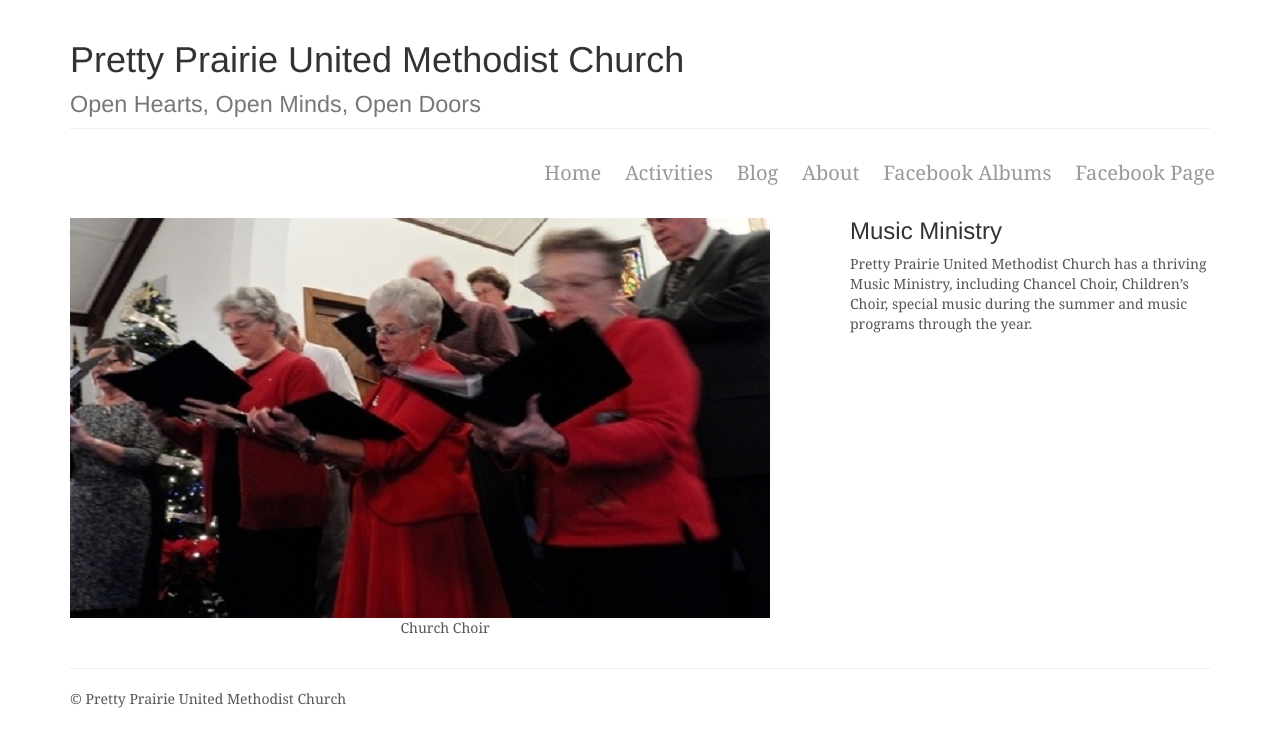
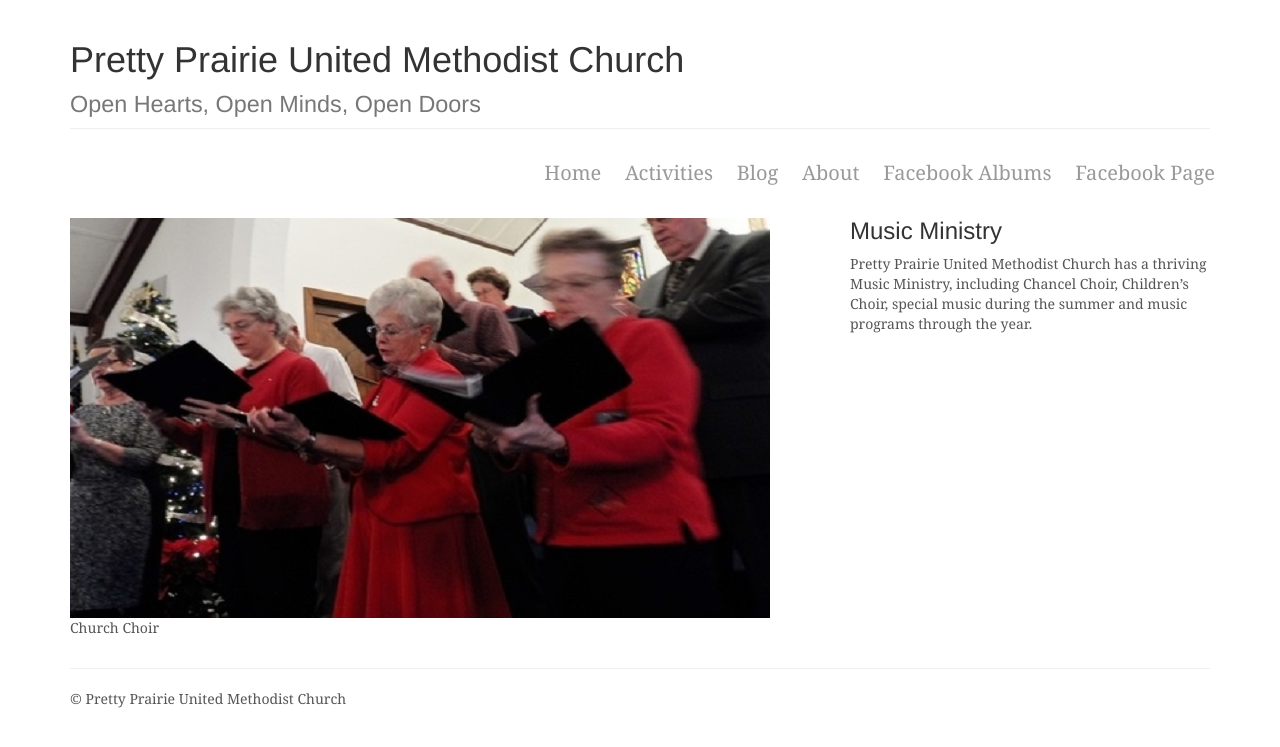
Before and after one commit to KatherineMichel/self-hosted-church-website-jekyll, a Jekyll site: the page built from musicministry.md, in a window 1280 px wide. Shown: the top 747 px of the page. Built offline with Jekyll 4.4.1, drawn with Linux system fonts in a browser that asks for light colours; nearby versions of some CDN libraries; library files that are not in the unit come from our copies.

Commit message:
Update page.html

```diff
--- a/_layouts/page.html
+++ b/_layouts/page.html
@@ -18,7 +18,7 @@ layout: default
 
             <div class="col-md-8">
                 <img class="img-responsive" img src="{{ page.image | prepend: site.baseurl  }}">
-                <center><p>{{ page.caption }}</p></center>
+                <p>{{ page.caption }}</p>
             </div>
 
             <div class="col-md-4">
```
